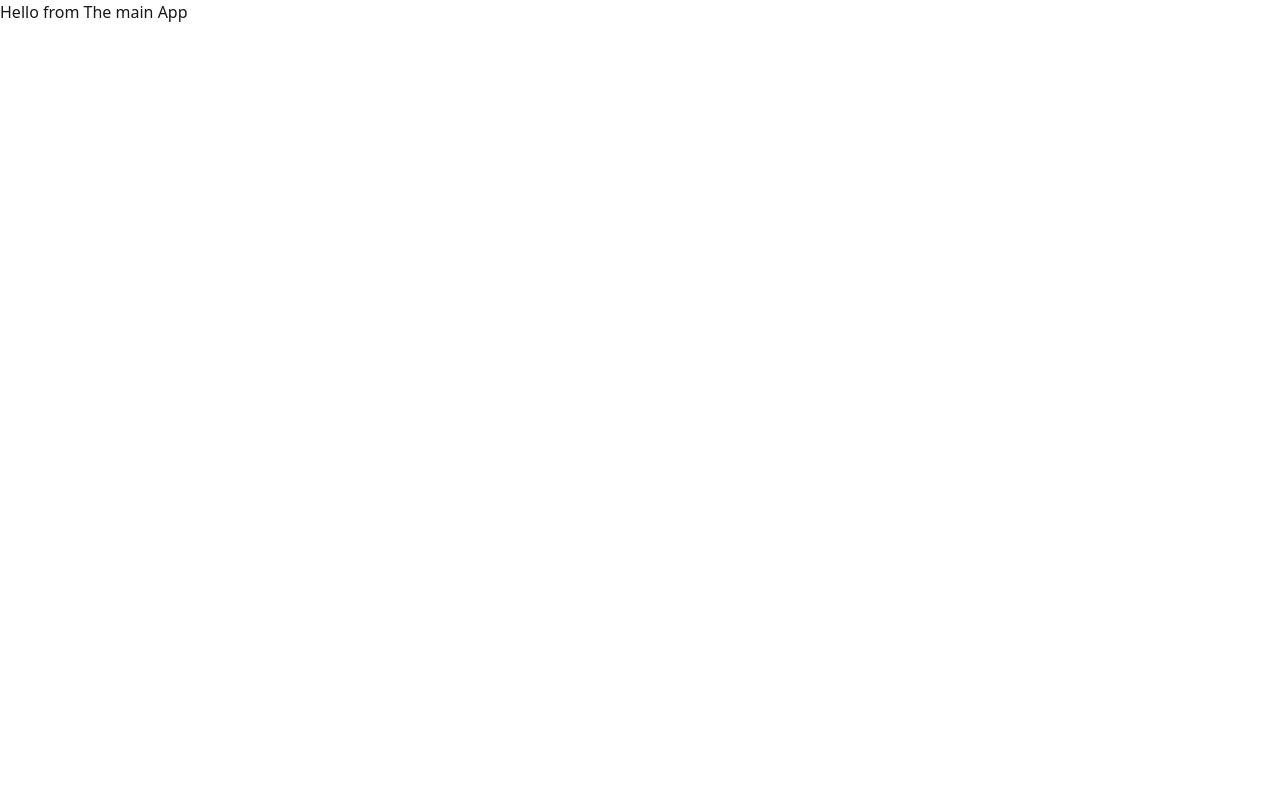
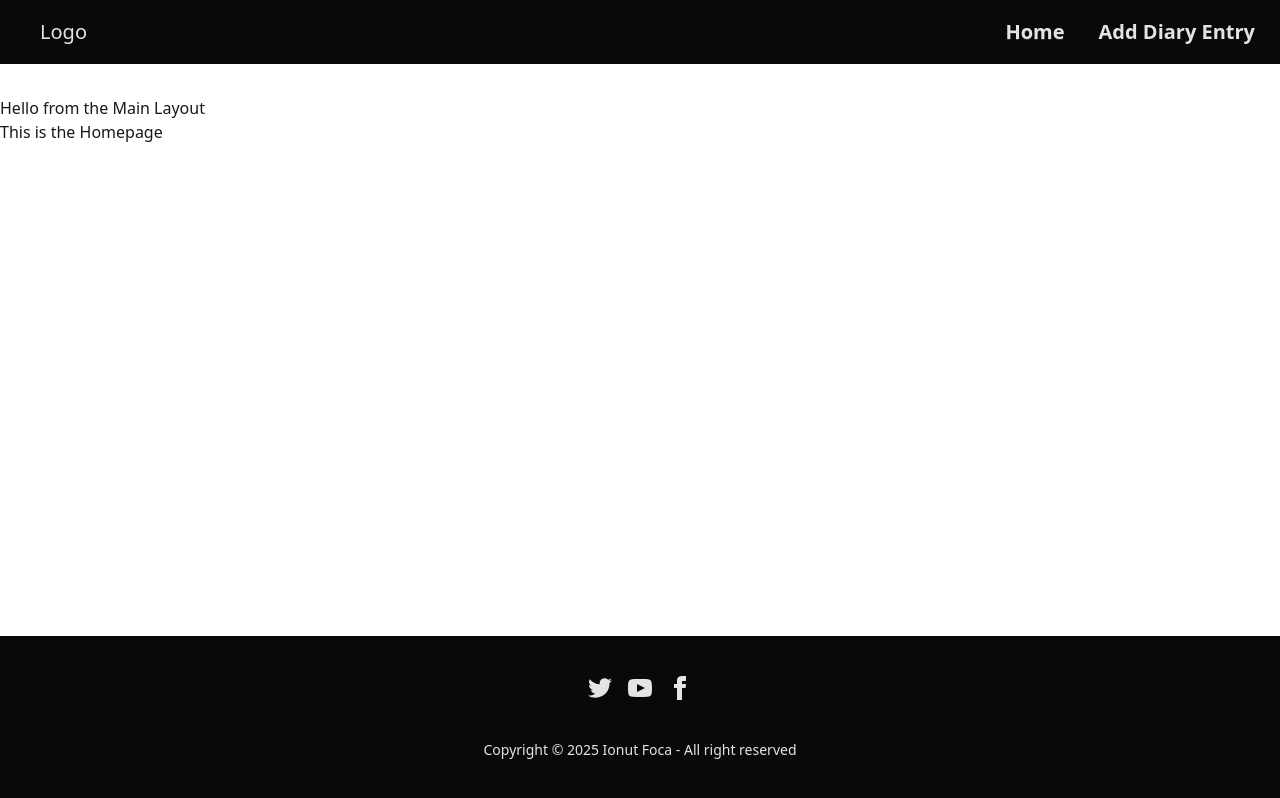
Before and after one commit to ifoca/wbs-personal-diary-react, a React (Vite) app: page / in a window 1280 px wide. Built offline with nearby package versions, Linux system fonts and the light colour scheme.

Commit message:
add navbar and footer

```diff
--- a/src/App.jsx
+++ b/src/App.jsx
@@ -1,8 +1,22 @@
+import { BrowserRouter, Route, Routes } from 'react-router';
+import Navbar from './components/Navbar';
+import Footer from './components/Footer';
+import Home from './pages/Home';
+import MainLayout from './layouts/MainLayout';
+
 function App() {
   return (
-    <>
-      <div>Hello from The main App</div>
-    </>
+    <BrowserRouter>
+      <div className="flex flex-col min-h-screen">
+        <Navbar />
+        <Routes>
+          <Route path="/" element={<MainLayout />}>
+            <Route path="/" element={<Home />} />
+          </Route>
+        </Routes>
+        <Footer />
+      </div>
+    </BrowserRouter>
   );
 }
 
--- /dev/null
+++ b/src/components/Footer.jsx
@@ -0,0 +1,48 @@
+const Footer = () => {
+  return (
+    <footer className="footer footer-horizontal footer-center bg-neutral text-neutral-content p-10">
+      <nav>
+        <div className="grid grid-flow-col gap-4">
+          <a>
+            <svg
+              xmlns="http://www.w3.org/2000/svg"
+              width="24"
+              height="24"
+              viewBox="0 0 24 24"
+              className="fill-current"
+            >
+              <path d="M24 4.557c-.883.392-1.832.656-2.828.775 1.017-.609 1.798-1.574 2.165-2.724-.951.564-2.005.974-3.127 1.195-.897-.957-2.178-1.555-3.594-1.555-3.179 0-5.515 2.966-4.797 6.045-4.091-.205-7.719-2.165-10.148-5.144-1.29 2.213-.669 5.108 1.523 6.574-.806-.026-1.566-.247-2.229-.616-.054 2.281 1.581 4.415 3.949 4.89-.693.188-1.452.232-2.224.084.626 1.956 2.444 3.379 4.6 3.419-2.07 1.623-4.678 2.348-7.29 2.04 2.179 1.397 4.768 2.212 7.548 2.212 9.142 0 14.307-7.721 13.995-14.646.962-.695 1.797-1.562 2.457-2.549z"></path>
+            </svg>
+          </a>
+          <a>
+            <svg
+              xmlns="http://www.w3.org/2000/svg"
+              width="24"
+              height="24"
+              viewBox="0 0 24 24"
+              className="fill-current"
+            >
+              <path d="M19.615 3.184c-3.604-.246-11.631-.245-15.23 0-3.897.266-4.356 2.62-4.385 8.816.029 6.185.484 8.549 4.385 8.816 3.6.245 11.626.246 15.23 0 3.897-.266 4.356-2.62 4.385-8.816-.029-6.185-.484-8.549-4.385-8.816zm-10.615 12.816v-8l8 3.993-8 4.007z"></path>
+            </svg>
+          </a>
+          <a>
+            <svg
+              xmlns="http://www.w3.org/2000/svg"
+              width="24"
+              height="24"
+              viewBox="0 0 24 24"
+              className="fill-current"
+            >
+              <path d="M9 8h-3v4h3v12h5v-12h3.642l.358-4h-4v-1.667c0-.955.192-1.333 1.115-1.333h2.885v-5h-3.808c-3.596 0-5.192 1.583-5.192 4.615v3.385z"></path>
+            </svg>
+          </a>
+        </div>
+      </nav>
+      <aside>
+        <p>Copyright © {new Date().getFullYear()} Ionut Foca - All right reserved</p>
+      </aside>
+    </footer>
+  );
+};
+
+export default Footer;
--- /dev/null
+++ b/src/components/Navbar.jsx
@@ -0,0 +1,26 @@
+import { NavLink } from 'react-router';
+
+const Navbar = () => {
+  // handle onClick event to add an entry
+  return (
+    <div className="mb-8">
+      <div className="bg-neutral text-neutral-content">
+        <nav className="flex navbar navbar-center">
+          <div className="px-8 mr-auto text-xl">
+            <NavLink to={'/'}>Logo</NavLink>
+          </div>
+          <div className="flex content-end">
+            <div className="btn btn-ghost text-xl">
+              <NavLink to={'/'}>Home</NavLink>
+            </div>
+            <div className="btn btn-ghost text-xl">
+              <button onClick={() => console.log('Button was clicked')}>Add Diary Entry</button>
+            </div>
+          </div>
+        </nav>
+      </div>
+    </div>
+  );
+};
+
+export default Navbar;
--- /dev/null
+++ b/src/layouts/MainLayout.jsx
@@ -0,0 +1,12 @@
+import { Outlet } from 'react-router';
+
+const MainLayout = () => {
+  return (
+    <main className="flex-1">
+      <p>Hello from the Main Layout</p>
+      <Outlet />
+    </main>
+  );
+};
+
+export default MainLayout;
--- /dev/null
+++ b/src/pages/Home.jsx
@@ -0,0 +1,5 @@
+const Home = () => {
+  return <div>This is the Homepage</div>;
+};
+
+export default Home;
```
